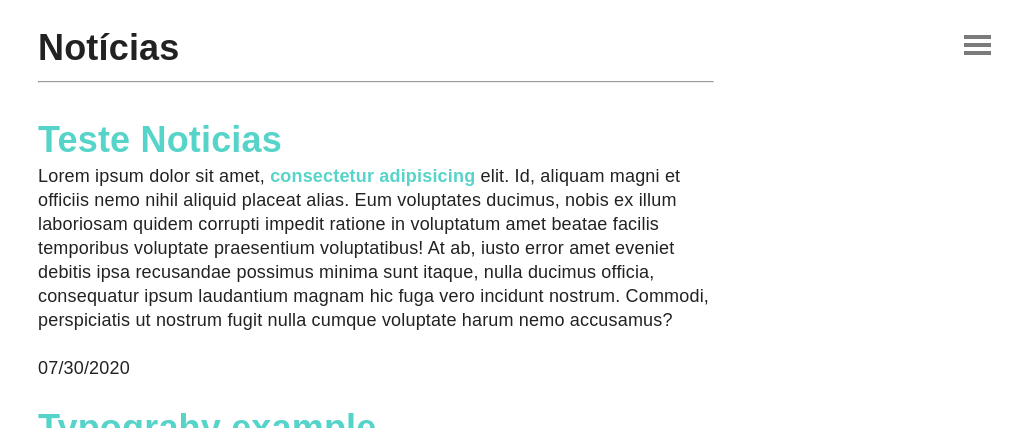
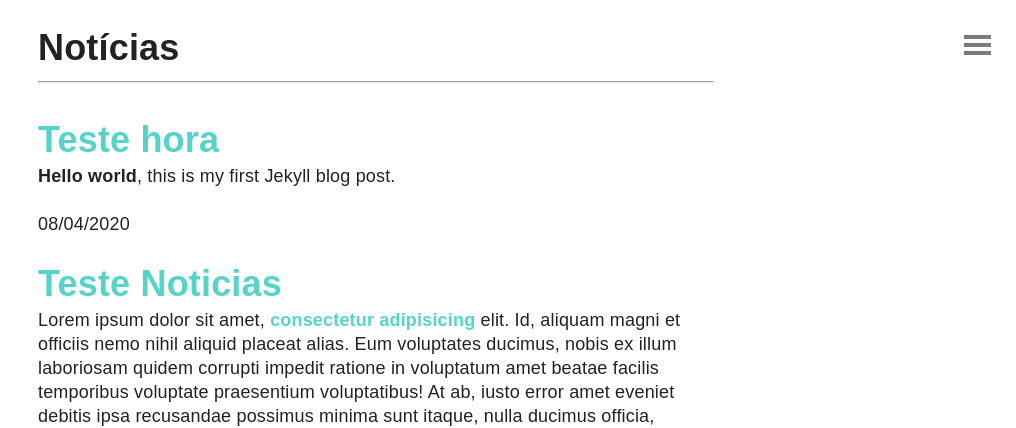
Before and after one commit to GRINPROJS-PUCRS/GrinSite, a Jekyll site: the page built from noticias.html, in a window 1280 px wide and 900 px high, cut to the strip 0-428 px from the top of the window. Shown: the whole strip, without its empty margins (264-1280 px from the left). Built offline with Jekyll 4.4.1, drawn with Linux system fonts in a browser that asks for light colours.

Commit message:
frontend

```diff
--- /dev/null
+++ b/_posts/2020-08-04-teste-hora.md
@@ -0,0 +1,10 @@
+---
+layout: post
+title:  "Teste hora"
+---
+
+
+
+**Hello world**, this is my first Jekyll blog post.
+
+I hope you like it!
--- a/noticias.html
+++ b/noticias.html
@@ -56,7 +56,8 @@ title: Blog
 
                             <h2><a href="{{ post.url }}">{{ post.title }}</a></h2>
                             {{ post.excerpt }}
-							{{ post.date | date: "%m/%d/%Y" }}
+							{{ post.date | date: "%m/%d/%Y"  }}
+
                         {% endfor %}
                       </ul>
 					</p>
```
Also changed, not shown: 3 other files.
